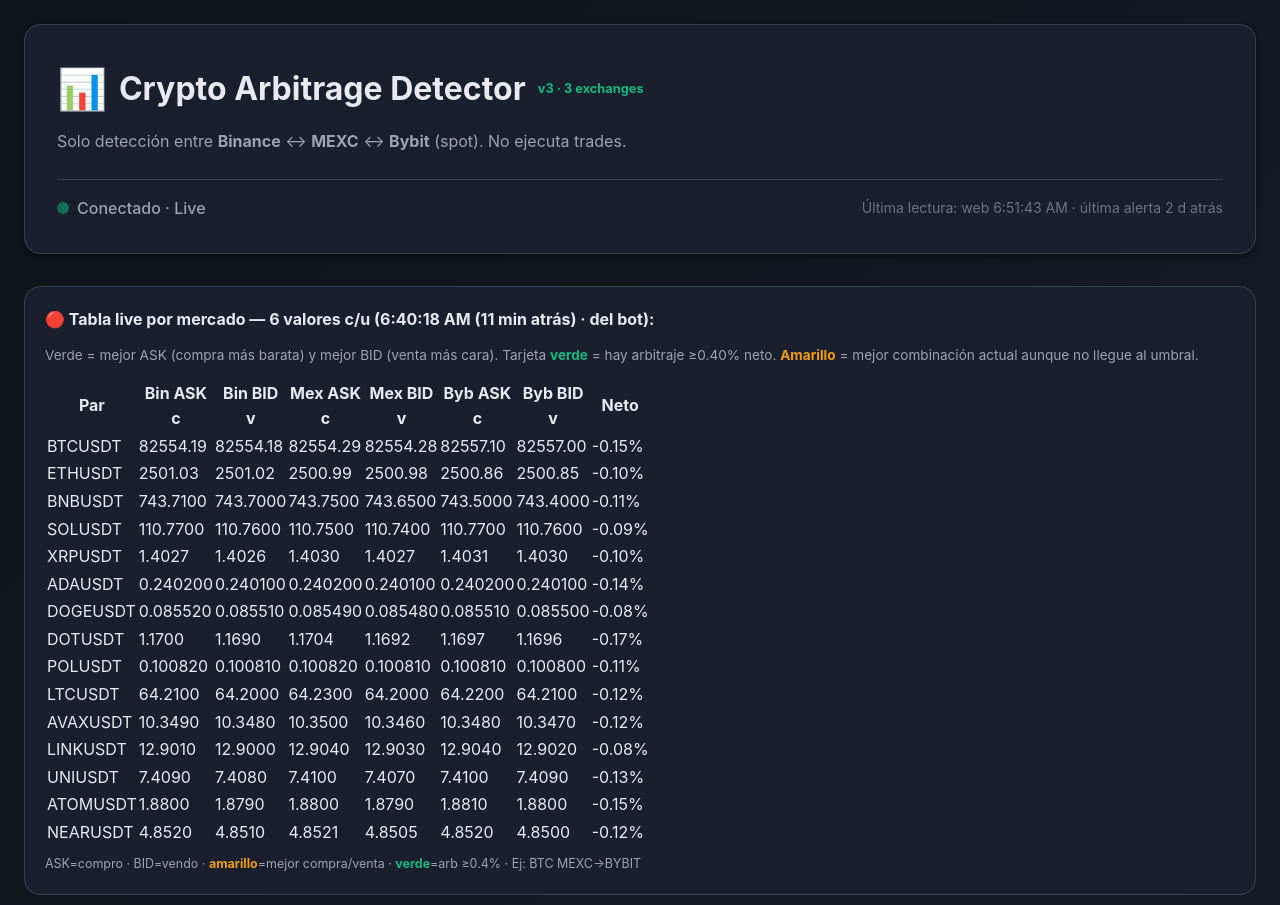
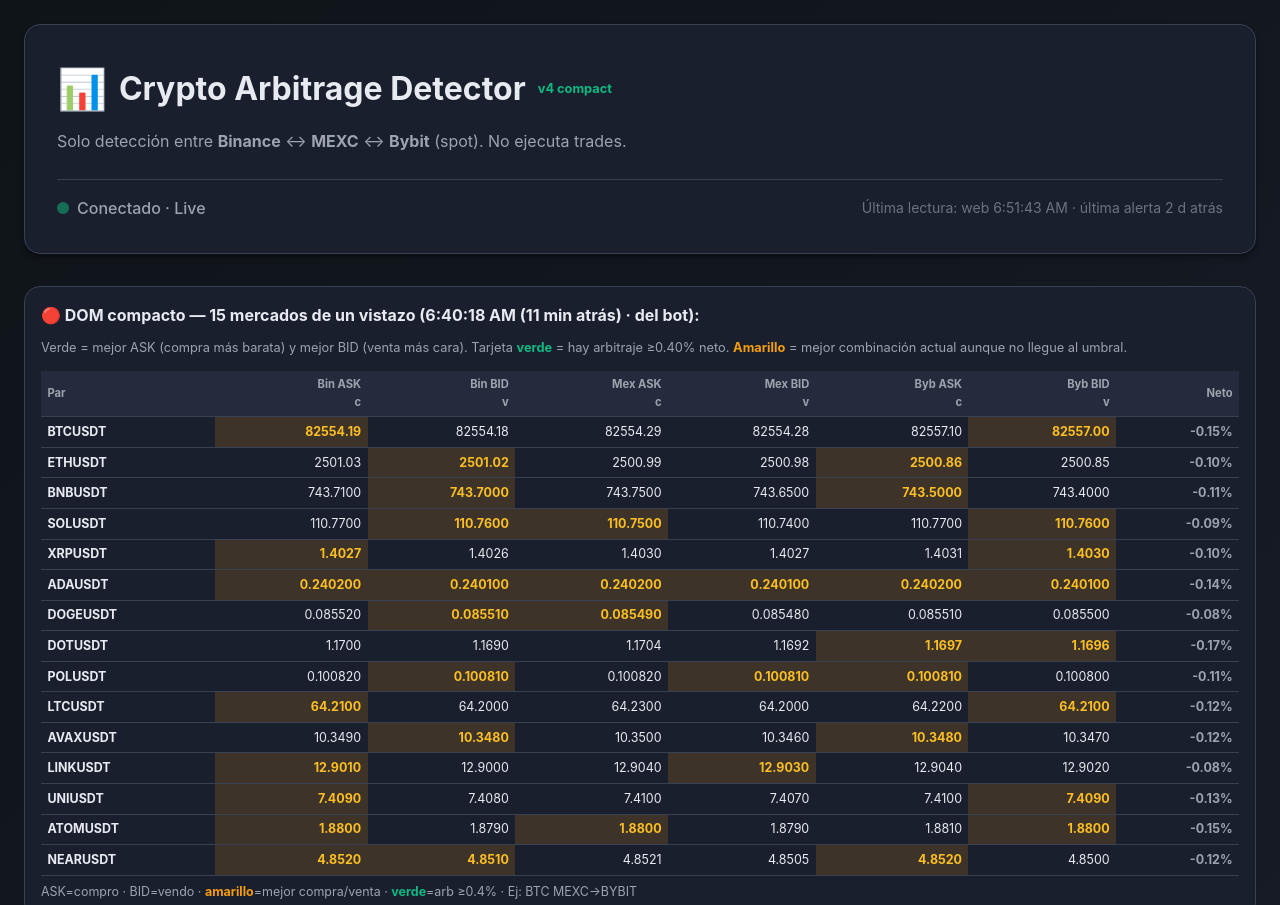
Before and after one commit to jarmy90/crypto-arb-alerts, a plain HTML site: page index.html in a window 1280 px wide. Shown: the top 905 px of the page. Drawn offline with Linux system fonts and the light colour scheme.

Commit message:
DOM compacto v4 - 2026-10-09 06:51:43 UTC

```diff
--- a/index.html
+++ b/index.html
@@ -4,41 +4,31 @@
     <meta charset="UTF-8">
     <meta name="viewport" content="width=device-width, initial-scale=1.0">
     <meta name="description" content="Arbitraje crypto en vivo entre Binance, MEXC y Bybit">
-    <title>Crypto Arbitrage Detector | Live v3</title>
-    <link rel="stylesheet" href="style.css?v=3">
+    <title>Crypto Arbitrage Detector | Live v4 compact</title>
+    <link rel="stylesheet" href="style.css?v=4">
     <style>
-    .watch{background:#1a1f2e;border:1px solid #374151;border-radius:1rem;padding:1.25rem;margin-bottom:2rem}
-    .pair-chip{display:inline-block;background:#242b3d;border:1px solid #374151;border-radius:.5rem;padding:.2rem .6rem;margin:.2rem;font-size:.85rem}
-    .cfg{color:#9ca3af;font-size:.85rem;margin-top:.75rem}
+    .watch{background:#1a1f2e;border:1px solid #374151;border-radius:1rem;padding:1rem;margin-bottom:1.5rem}
+    .pair-chip{display:inline-block;background:#242b3d;border:1px solid #374151;border-radius:.5rem;padding:.15rem .5rem;margin:.15rem;font-size:.78rem}
+    .cfg{color:#9ca3af;font-size:.8rem;margin-top:.6rem}
     .alert-card a{color:#3b82f6;font-size:.8rem;text-decoration:none}
     .ver{color:#10b981;font-size:.8rem;font-weight:700}
-    .mkt{background:#242b3d;border:1px solid #374151;border-radius:.75rem;padding:.75rem;margin-bottom:.75rem}
-    .mkt.arb{border-color:#10b981;box-shadow:0 0 0 1px #10b981}
-    .mkt-head{display:flex;justify-content:space-between;align-items:center;margin-bottom:.5rem}
-    .mkt-sym{font-weight:700;font-size:1.05rem}
-    .mkt-net{font-weight:700;font-size:.85rem;padding:.15rem .6rem;border-radius:.5rem}
-    .mkt-net.no{background:#374151;color:#9ca3af}
-    .mkt-net.yes{background:#10b981;color:#fff;animation:pulse 2s infinite}
-    .ex-grid{display:grid;grid-template-columns:repeat(3,1fr);gap:.5rem}
-    .ex{background:#1a1f2e;border:1px solid #374151;border-radius:.5rem;padding:.5rem;text-align:center}
-    .ex-name{font-size:.75rem;color:#9ca3af;text-transform:uppercase;letter-spacing:.05em}
-    .cell{margin-top:.3rem;padding:.3rem;border-radius:.4rem;border:1px solid transparent}
-    .cell .lbl{font-size:.7rem;color:#6b7280}
-    .cell .val{font-weight:700;font-size:.9rem}
-    .cell.best-buy{border-color:#f59e0b;background:rgba(245,158,11,.12)}
-    .cell.best-sell{border-color:#f59e0b;background:rgba(245,158,11,.12)}
-    .mkt.arb .cell.best-buy,.mkt.arb .cell.best-sell{border-color:#10b981;background:rgba(16,185,129,.18)}
-    .mkt.arb .cell.best-buy .val,.mkt.arb .cell.best-sell .val{color:#10b981}
+    .live-table{width:100%;border-collapse:collapse;font-size:.78rem}
+    .live-table th,.live-table td{padding:.3rem .4rem;border-bottom:1px solid #374151;text-align:right;white-space:nowrap}
+    .live-table th{background:#242b3d;color:#9ca3af;font-size:.7rem;position:sticky;top:0}
+    .live-table td.sym,.live-table th:first-child{text-align:left;font-weight:700}
+    .live-table td.bb{background:rgba(245,158,11,.16);color:#fbbf24;font-weight:700}
+    .live-table td.bs{background:rgba(245,158,11,.16);color:#fbbf24;font-weight:700}
+    .live-table tr.arb td.bb,.live-table tr.arb td.bs{background:rgba(16,185,129,.22);color:#10b981}
+    .live-table td.net{font-weight:700;color:#9ca3af}
+    .live-table td.net.yes{color:#10b981}
     .combo{font-size:.78rem;color:#9ca3af;margin-top:.4rem}
-    .combo b{color:#e7eaf0}
-    @media(max-width:700px){.ex-grid{grid-template-columns:1fr}}
     </style>
 </head>
 <body>
     <div class="container">
         <header class="header">
             <div class="header-content">
-                <h1 class="title"><span class="icon">📊</span>Crypto Arbitrage Detector <span class="ver">v3 · 3 exchanges</span></h1>
+                <h1 class="title"><span class="icon">📊</span>Crypto Arbitrage Detector <span class="ver">v4 compact</span></h1>
                 <p class="subtitle">Solo detección entre <b>Binance</b> ↔ <b>MEXC</b> ↔ <b>Bybit</b> (spot). No ejecuta trades.</p>
             </div>
             <div class="status">
@@ -47,7 +37,7 @@
             </div>
         </header>
         <div class="watch">
-            <b>🔴 Tabla live por mercado — 6 valores c/u (<span id="liveTime">—</span>):</b>
+            <b>🔴 DOM compacto — 15 mercados de un vistazo (<span id="liveTime">—</span>):</b>
             <div class="cfg">Verde = mejor ASK (compra más barata) y mejor BID (venta más cara). Tarjeta <b style="color:#10b981">verde</b> = hay arbitraje ≥0.40% neto. <b style="color:#f59e0b">Amarillo</b> = mejor combinación actual aunque no llegue al umbral.</div>
             <div id="liveBox" style="margin-top:.75rem">cargando...</div>
         </div>
```
